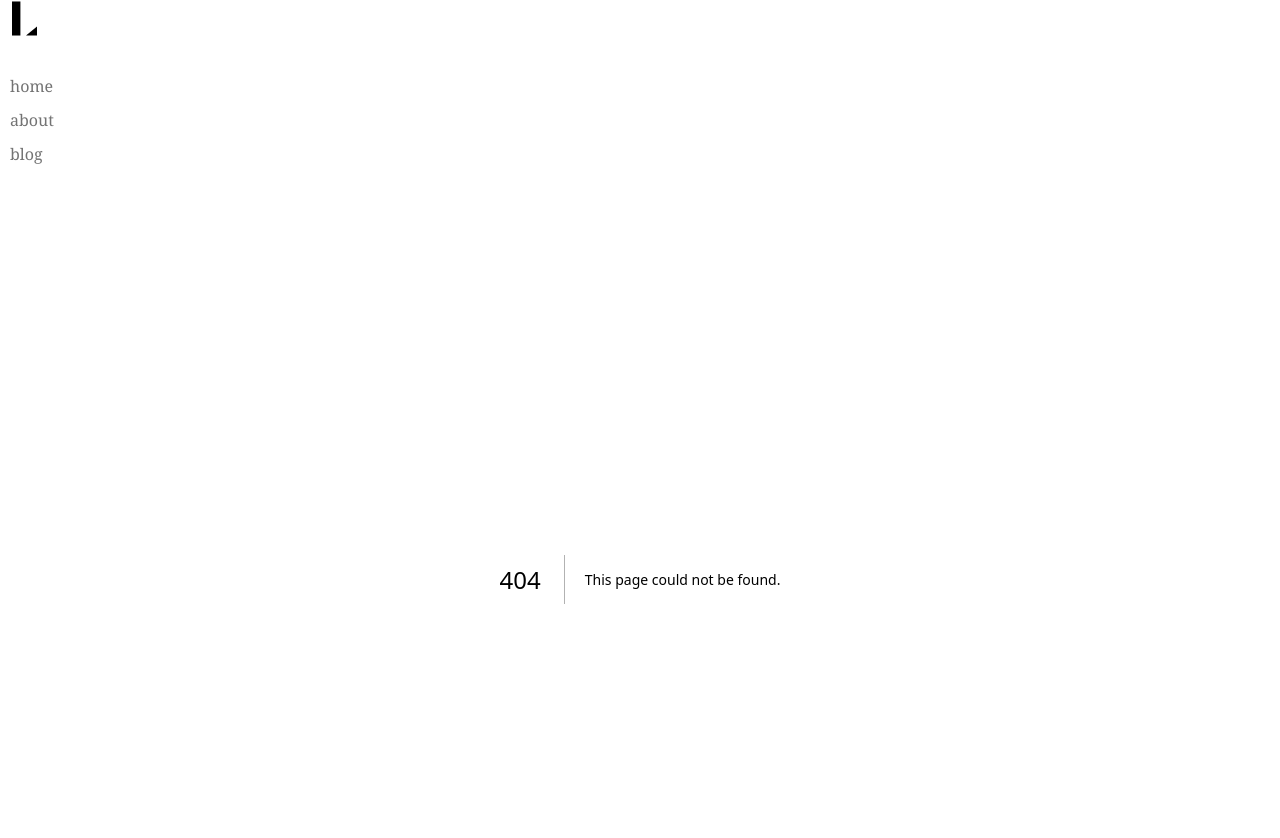
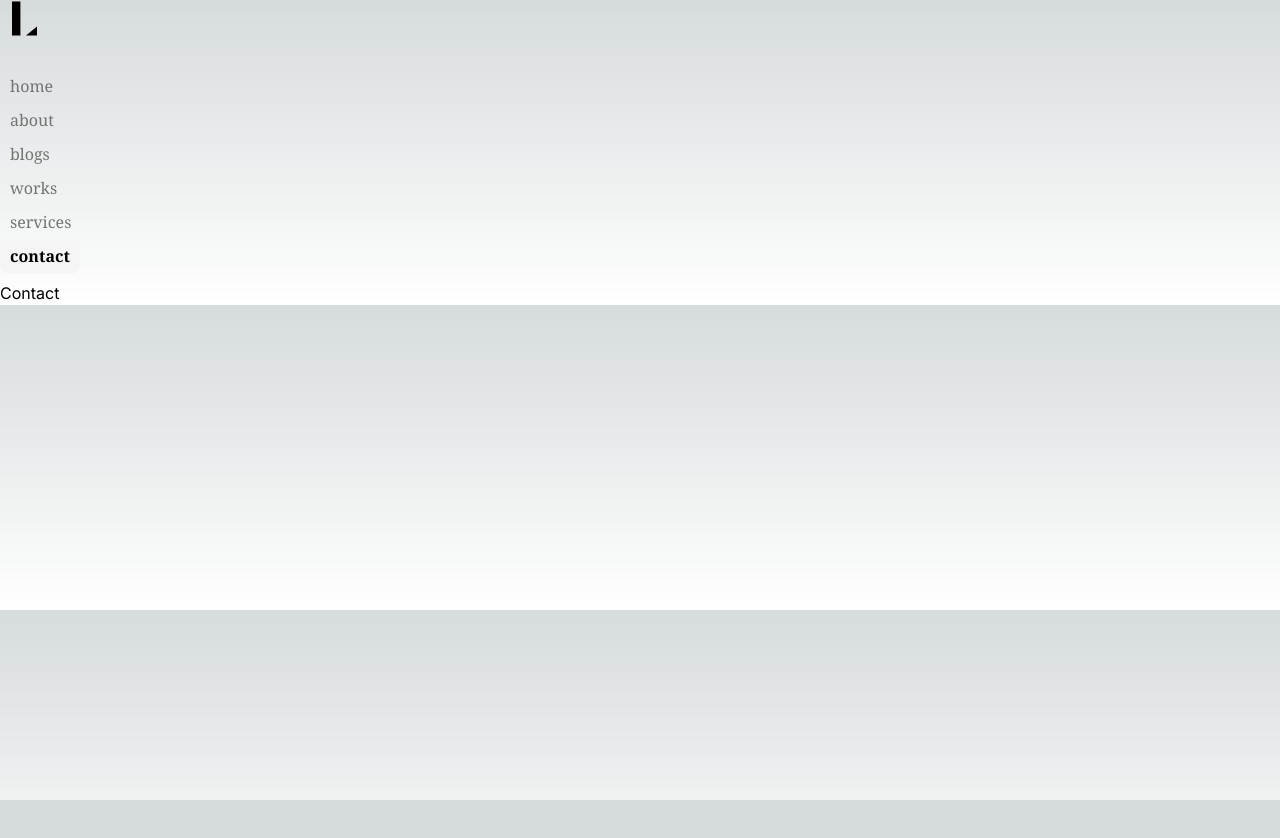
Before and after one commit to HamadBakeel/ali-portfolio, a Next.js app: page /contact in a window 1280 px wide. Before the commit this address had no page. Shown: the top 838 px of the page. After the commit the page ends 800 px from the top, so only its background shows below. Built offline with nearby package versions, Linux system fonts and the light colour scheme.

Commit message:
feat: initital sidebar with routes

```diff
--- /dev/null
+++ b/app/about/page.tsx
@@ -0,0 +1,9 @@
+import React from 'react'
+
+function About() {
+  return (
+    <div>About</div>
+  )
+}
+
+export default About
--- /dev/null
+++ b/app/blogs/page.tsx
@@ -0,0 +1,9 @@
+import React from 'react'
+
+function Blogs() {
+  return (
+    <div>Blogs</div>
+  )
+}
+
+export default Blogs
--- /dev/null
+++ b/app/contact/page.tsx
@@ -0,0 +1,9 @@
+import React from 'react'
+
+function Contact() {
+  return (
+    <div>Contact</div>
+  )
+}
+
+export default Contact
--- /dev/null
+++ b/app/services/page.tsx
@@ -0,0 +1,9 @@
+import React from 'react'
+
+function Services() {
+  return (
+    <div>Services</div>
+  )
+}
+
+export default Services
--- /dev/null
+++ b/app/works/page.tsx
@@ -0,0 +1,9 @@
+import React from 'react'
+
+function Works() {
+  return (
+    <div>Works</div>
+  )
+}
+
+export default Works
--- a/components/sidebar.tsx
+++ b/components/sidebar.tsx
@@ -12,8 +12,17 @@ const navItems = {
   '/about': {
     name: 'about',
   },
-  '/blog': {
-    name: 'blog',
+  '/blogs': {
+    name: 'blogs',
+  },
+  '/works': {
+    name: 'works',
+  },
+  '/services': {
+    name: 'services',
+  },
+  '/contact': {
+    name: 'contact',
   },
 };
 
```
